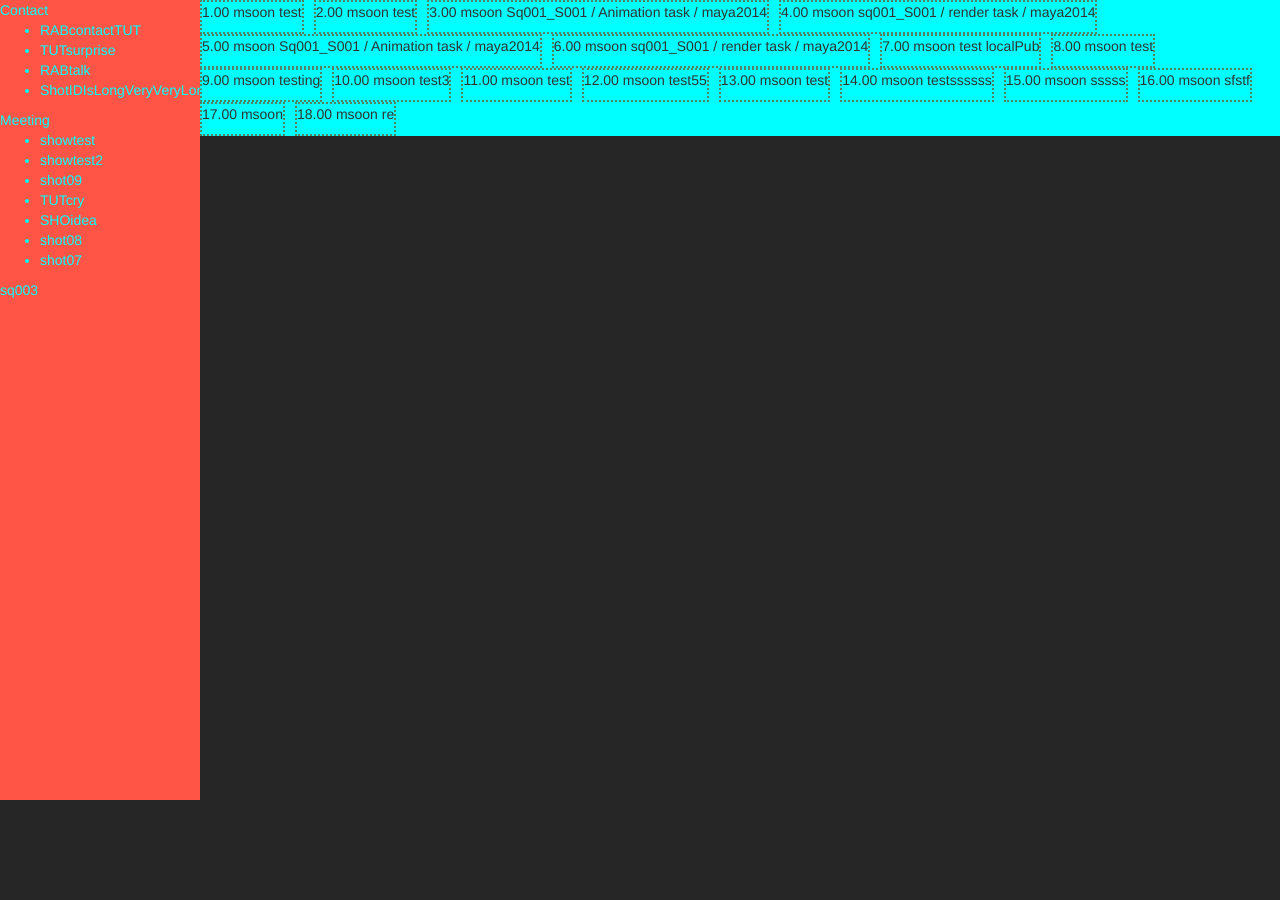
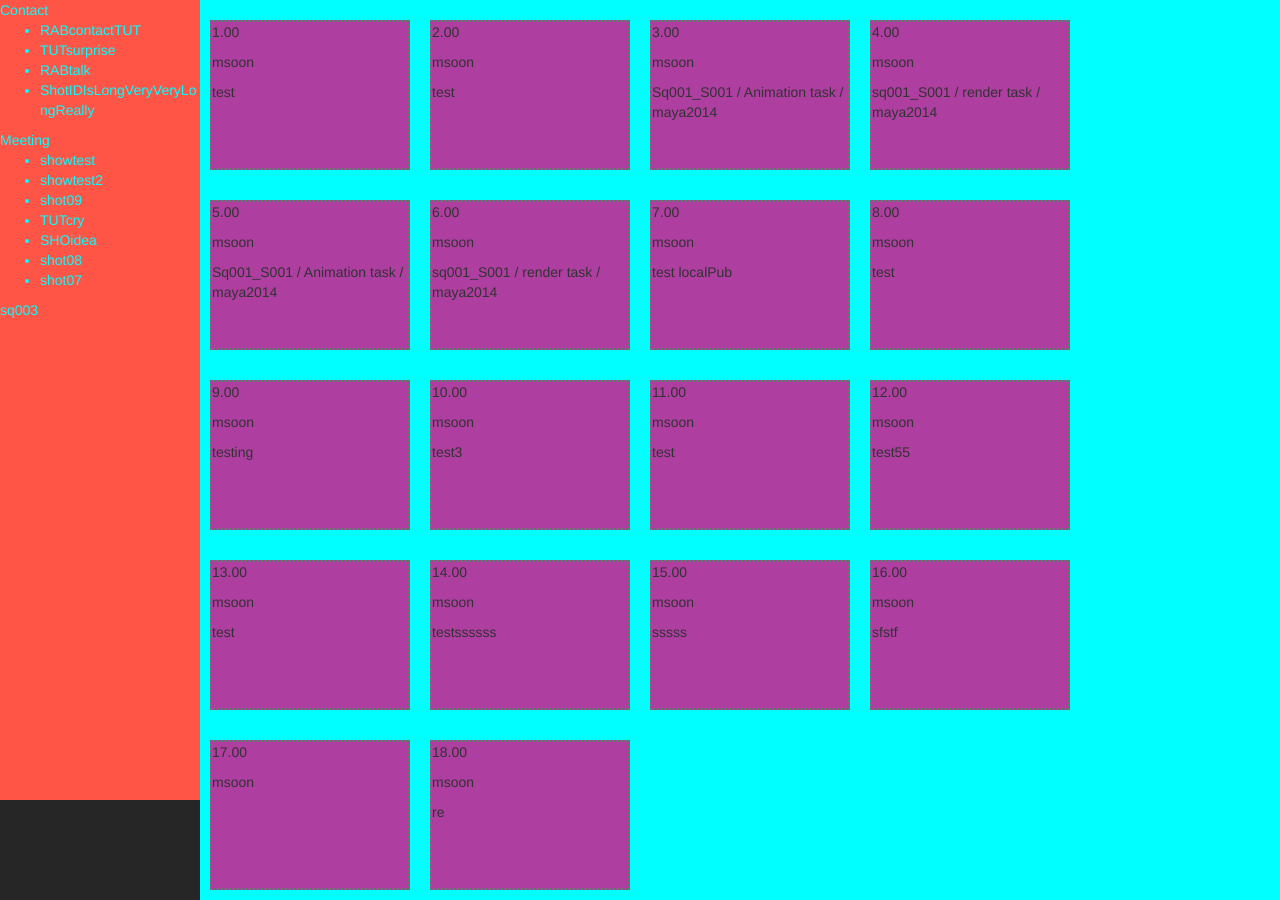
Before and after one commit to hasan-wajahat/sequenceManager, an Angular app: page /short/1 in a window 1280 px wide. Before the commit the page ends 800 px from the top, so only its background shows below. Built offline with nearby package versions, Linux system fonts and the light colour scheme.

Commit message:
added basic and ugly styling

```diff
--- a/src/app/short-detail/publish-item/publish-item.component.html
+++ b/src/app/short-detail/publish-item/publish-item.component.html
@@ -1,5 +1,11 @@
-<p>
-  {{publishItem.verNo}}
-  {{publishItem.publisher}}
-  {{publishItem.pbCmt}}
-</p>
+<div class="publishItemBlock">
+  <p>
+    {{publishItem.verNo}}
+  </p>
+  <p>
+    {{publishItem.publisher}}
+  </p>
+  <p>
+    {{publishItem.pbCmt}}
+  </p>
+</div>
--- a/src/app/short-detail/publish-item/publish-item.component.scss
+++ b/src/app/short-detail/publish-item/publish-item.component.scss
@@ -0,0 +1,8 @@
+$publishBlockColor : #ae3ea0;
+.publishItemBlock{
+  background-color: $publishBlockColor;
+  border: dotted;
+  border-width: 2px;
+  border-color: #548264;
+  height: 150px;
+}
--- a/src/app/short-detail/short-detail.component.scss
+++ b/src/app/short-detail/short-detail.component.scss
@@ -4,8 +4,6 @@
 }
 
 .publishItem{
-  margin-right: 10px;
-  border: dotted;
-  border-width: 2px;
-  border-color: #548264;
+  width: 200px;
+  margin: 20px 10px 10px;
 }
--- a/src/app/side-bar/side-bar.component.html
+++ b/src/app/side-bar/side-bar.component.html
@@ -2,7 +2,7 @@
   <div (click)="toggleDisplay(seq.seq)">
     {{seq.name}}
   </div>
-  <div *ngFor="let seqno of short">
+  <div *ngFor="let seqno of short" class="listItems">
     <ul *ngIf="seq.seq == seqno.sequenceSequence && sequenceDisplay[seq.seq]">
       <li *ngFor="let shrt of seqno.shorts" (click)="goToShortDetail(shrt.seq)">
         {{shrt.shotName}}
--- a/src/app/side-bar/side-bar.component.scss
+++ b/src/app/side-bar/side-bar.component.scss
@@ -4,3 +4,7 @@ $textColor: #ff5546;
 p {
   color: aqua;
 }
+
+.listItems{
+  word-wrap: break-word;
+}
```
